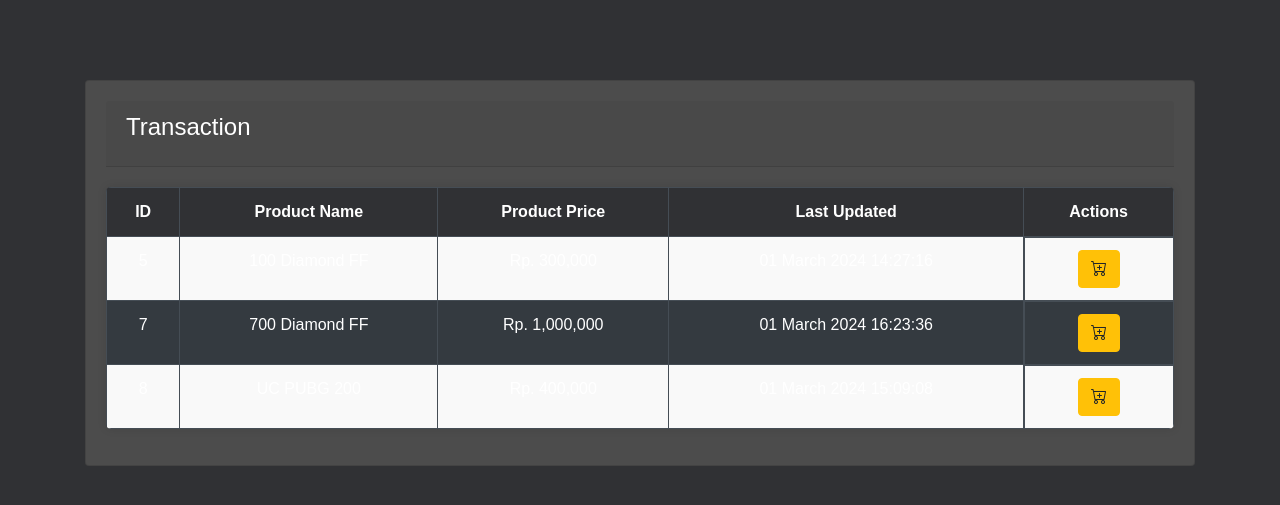
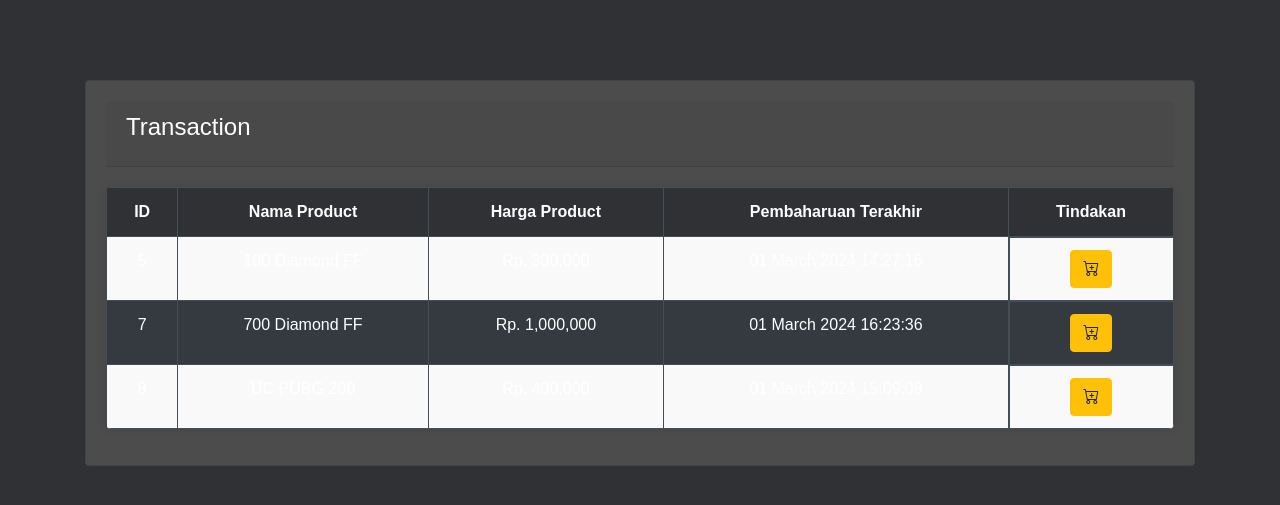
Before and after one commit to rizkyzakaria29/gani, a PHP site: page /pages/transaksi.php in a window 1280 px wide. Shown: the part 56-561 px from the top of the page. Run offline with PHP 8.4, Linux system fonts and the light colour scheme; a user stored in the database is signed in; data comes from the database, SQL or seed files in the repository.

Commit message:
kasir gani

```diff
--- a/asset/style/login.css
+++ b/asset/style/login.css
@@ -6,7 +6,7 @@
 
 body {
     font-family: 'Arial', sans-serif;
-    background-color: #f4f4f4;
+    background-color: #FFC0CB;
 }
 
 .container {
@@ -54,6 +54,6 @@
 }
 
 .error-message {
-    color: red;
+    color: rgba(188, 186, 186, 0.927);
     margin-bottom: 10px;
 }
--- a/index.php
+++ b/index.php
@@ -38,7 +38,7 @@
 <style>
     body {
     font-family: 'Lato', sans-serif;;
-    background-color: #303134;
+    background-color: #FFC0CB;
     margin: 0;
     padding: 0;
     overflow: hidden;
--- a/pages/transaksi.php
+++ b/pages/transaksi.php
@@ -43,10 +43,10 @@
             <table class="table table-dark table-hover">
                 <tr>
                     <th>ID</th>
-                    <th>Product Name</th>
-                    <th>Product Price</th>
-                    <th>Last Updated</th>
-                    <th>Actions</th>
+                    <th>Nama Product</th>
+                    <th>Harga Product</th>
+                    <th>Pembaharuan Terakhir</th>
+                    <th>Tindakan</th>
                 </tr>
                 <?php foreach ($products as $row): ?>
                     <tr>
```
Also changed, not shown: pages/manage_product.php (+5 -4 lines), pages/user.php (+4 -4 lines), 1 other file.
